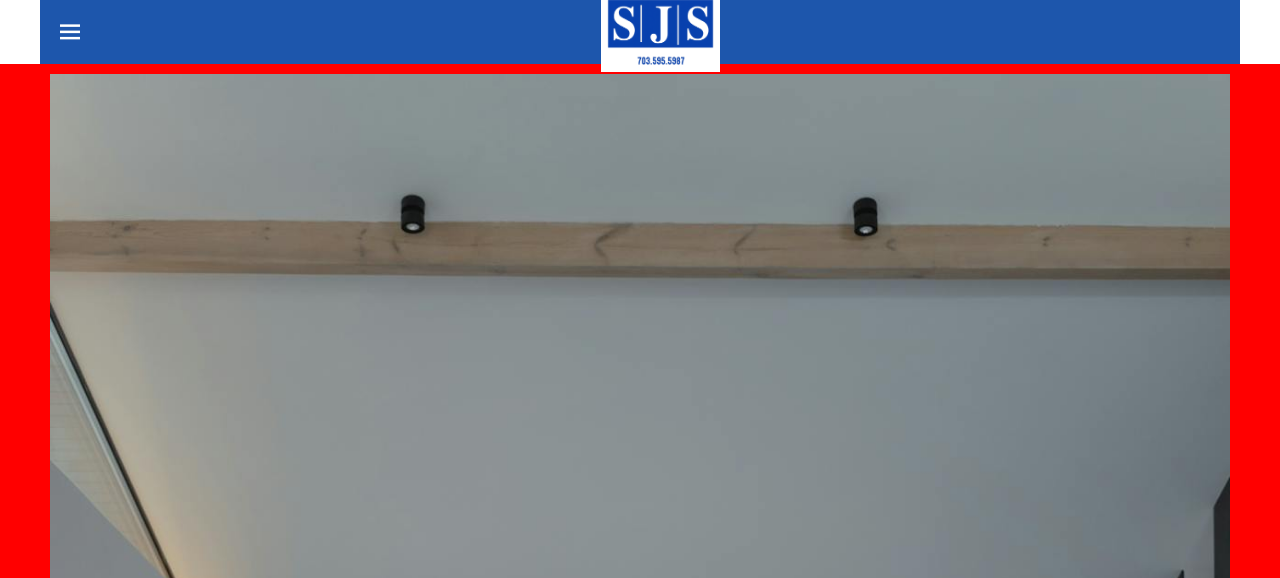
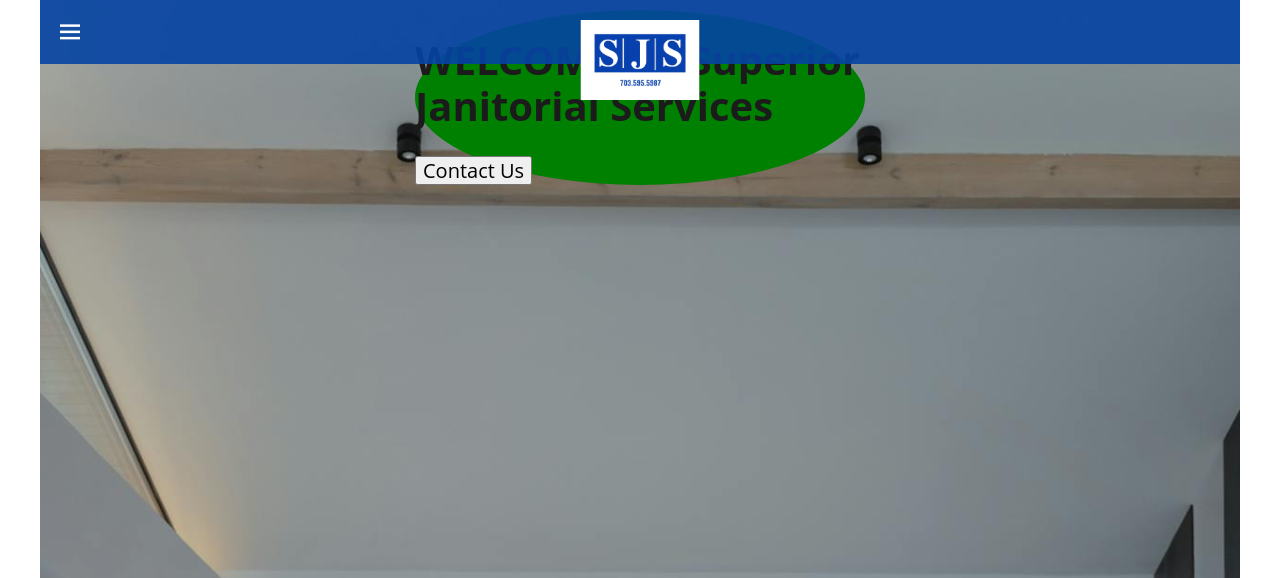
Before and after one commit to manasesajoruro/appJaniarial, a plain HTML site: page index.html in a window 1280 px wide. Shown: the top 578 px of the page. Drawn offline with Linux system fonts and the light colour scheme.

Commit message:
centra el logo y fijo el header

```diff
--- a/css/blocks/header.css
+++ b/css/blocks/header.css
@@ -1,14 +1,25 @@
+.header {
+    position: fixed;
+    top: 0;
+    left: 0;
+    width: 100%;
+    z-index: 100;
+}
+
 .header__container {
     background-color: rgba(5, 68, 164, 0.9);
     display: flex;
     justify-content: space-between;
     align-items: center;
-    flex-direction: row-reverse;
     height: 6.4rem;
+    position: relative;
 }
 
 .header__logo-link {
-    margin: 0 auto;
+    position: absolute;
+    left: 50%;
+    transform: translateX(-50%);
+    top: 2rem;
 }
 
 .header__logo {
@@ -16,6 +27,7 @@
     width: 11.9rem;
     height: 8rem;
     display: flex;
+    padding: 0.8rem;
     align-items: center;
 }
 /* menu de navegacion */
@@ -76,7 +88,28 @@
     font-size: 3rem;
 }
 
-.bienvenida {
-    background-color: red;
+.bienvenida__fondo {
+    position: absolute;
+    top: 0;
+    left: 0;
+    width: 100%;
+    height: 100%;
+    z-index: -1; /*posiciona la img en la parte inferior*/
+}
+
+.bienvenida__container {
+    /* background-color: red; */
+    position: relative;
+    height: 60rem;
+    overflow: hidden;
     display: flex;
+    /* flex-wrap: wrap; */
+    justify-content: center;
+    align-items: flex-start;
 }
+.bienvenida__contenido {
+    background-color: green;
+    max-width: 45rem;
+    border-radius: 50%;
+    /* align-content: start; */
+}
```
